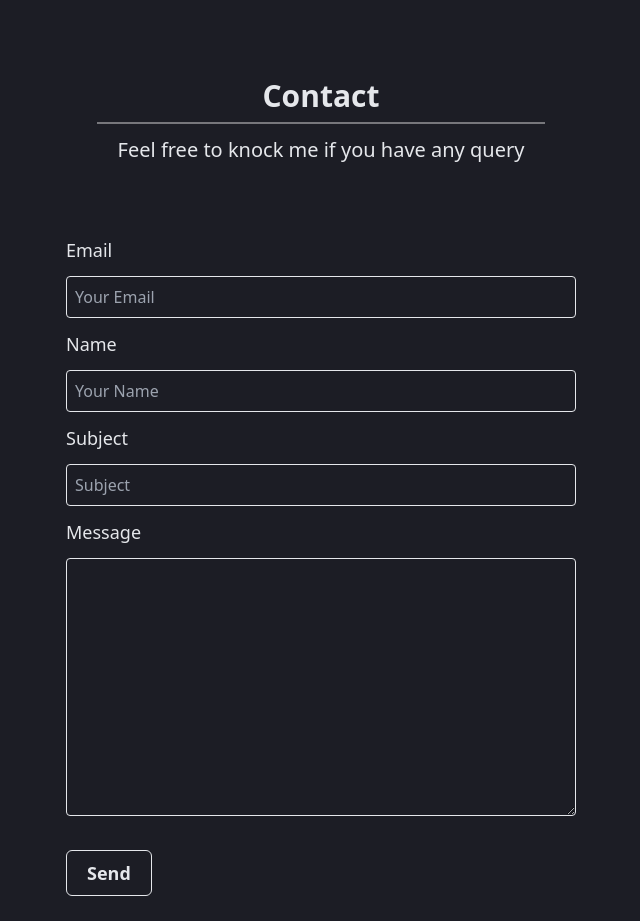
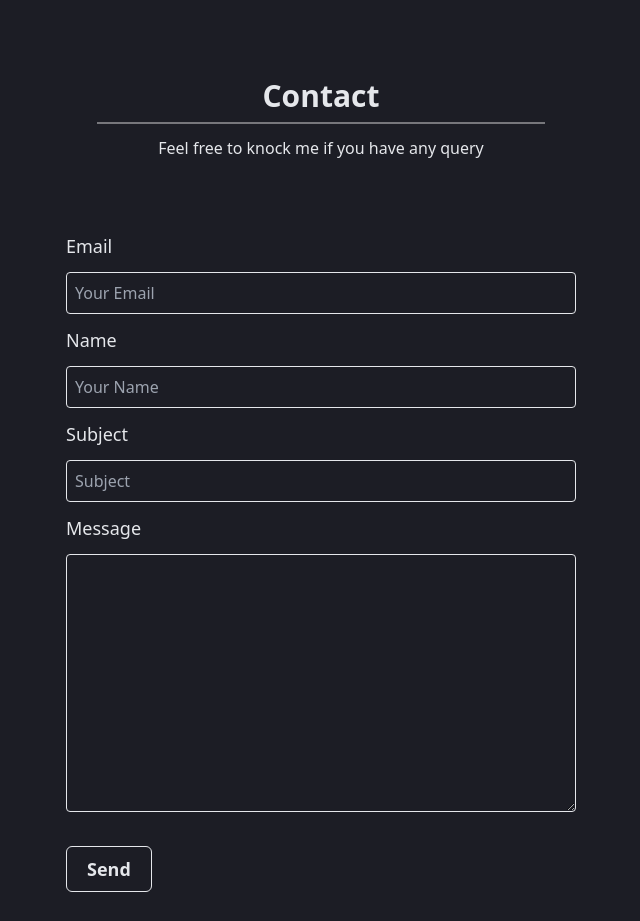
Before and after one commit to AH-Ratul/my-portfolio, a React (Vite) app: page / in a window 1280 px wide. Shown: the part 1400-2321 px from the top of the page, without its empty margins (319-959 px from the left). Built offline with nearby package versions, Linux system fonts and the light colour scheme; a web font is replaced by a local one.

Commit message:
new added

```diff
--- a/src/components/Contacts/Contacts.jsx
+++ b/src/components/Contacts/Contacts.jsx
@@ -6,7 +6,7 @@ const Contacts = () => {
       <h1 className="mx-auto text-center text-3xl font-bold border-b-2 border-white/40 w-[70%] md:w-[40%] pb-2 mt-12">
         Contact
       </h1>
-      <p className="mx-auto text-center py-3 text-xl">Feel free to knock me if you have any query</p>
+      <p className="mx-auto text-center py-3 text-base">Feel free to knock me if you have any query</p>
       <div className="mx-auto mt-10  max-w-[550px]  p-5 ">
         <div className="">
         <div>
```
